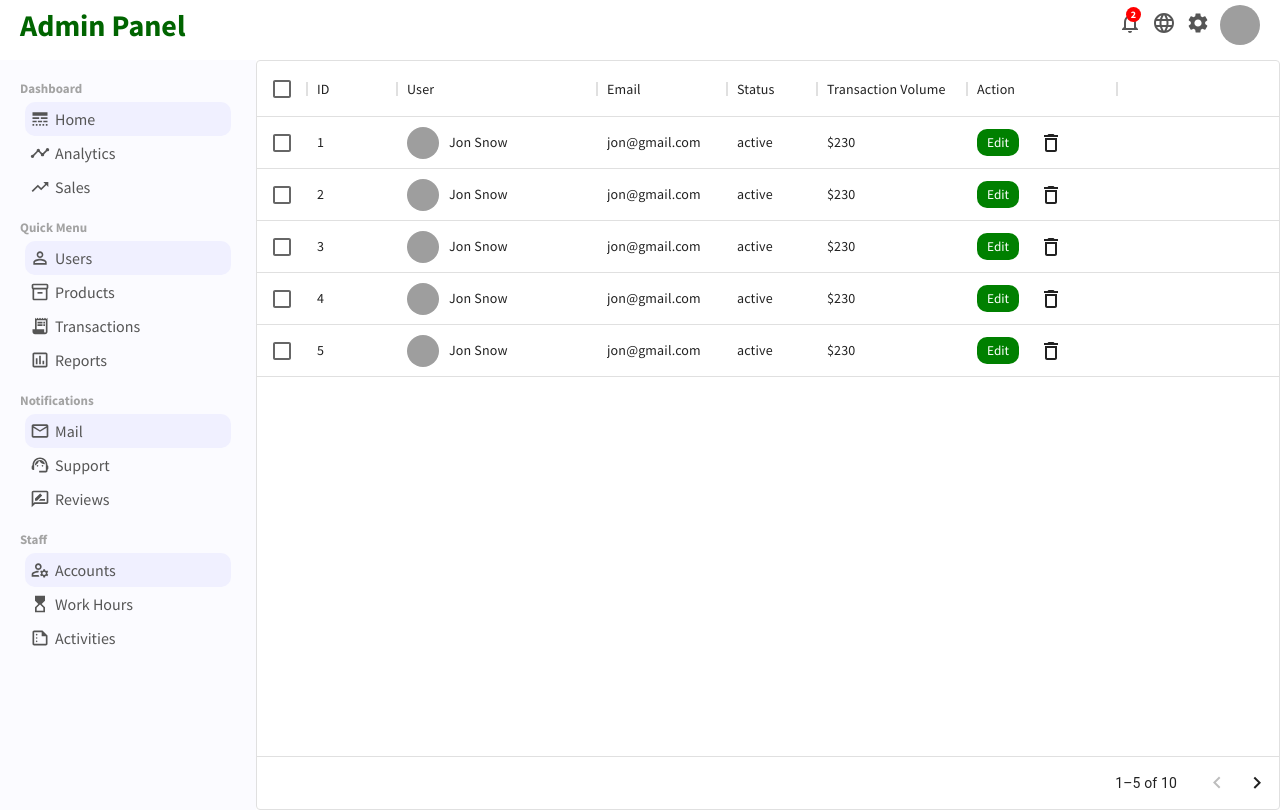
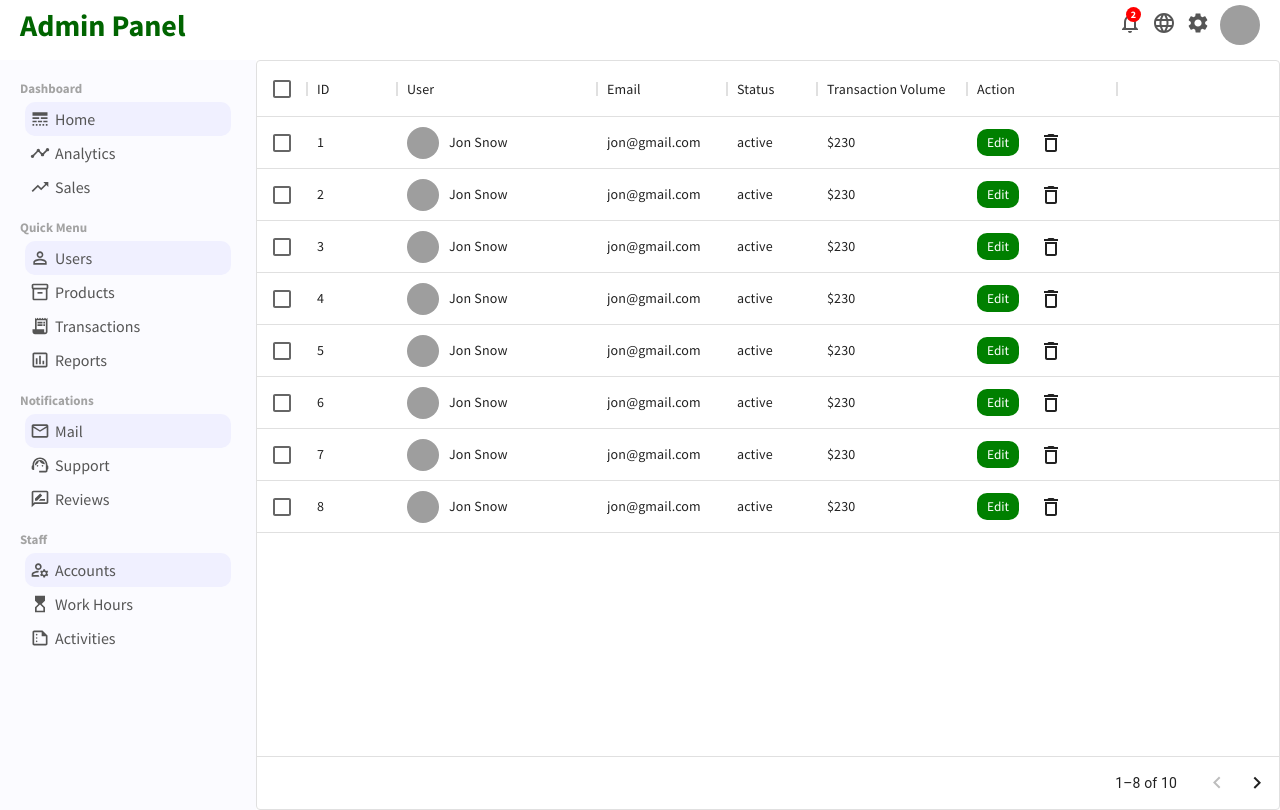
Before and after one commit to PJMantoss/admin_panel, a React (Create React App) app: page /users in a window 1280 px wide. Built offline with nearby package versions, Linux system fonts and the light colour scheme; grey boxes are pictures that could not be loaded.

Commit message:
update UserList component

```diff
--- a/src/pages/userList/UserList.js
+++ b/src/pages/userList/UserList.js
@@ -46,7 +46,7 @@ function UserList() {
         <DataGrid
             rows={userRows}
             columns={columns}
-            pageSize={5}
+            pageSize={8}
             rowsPerPageOptions={[5]}
             checkboxSelection
             disableSelectionOnClick
```
